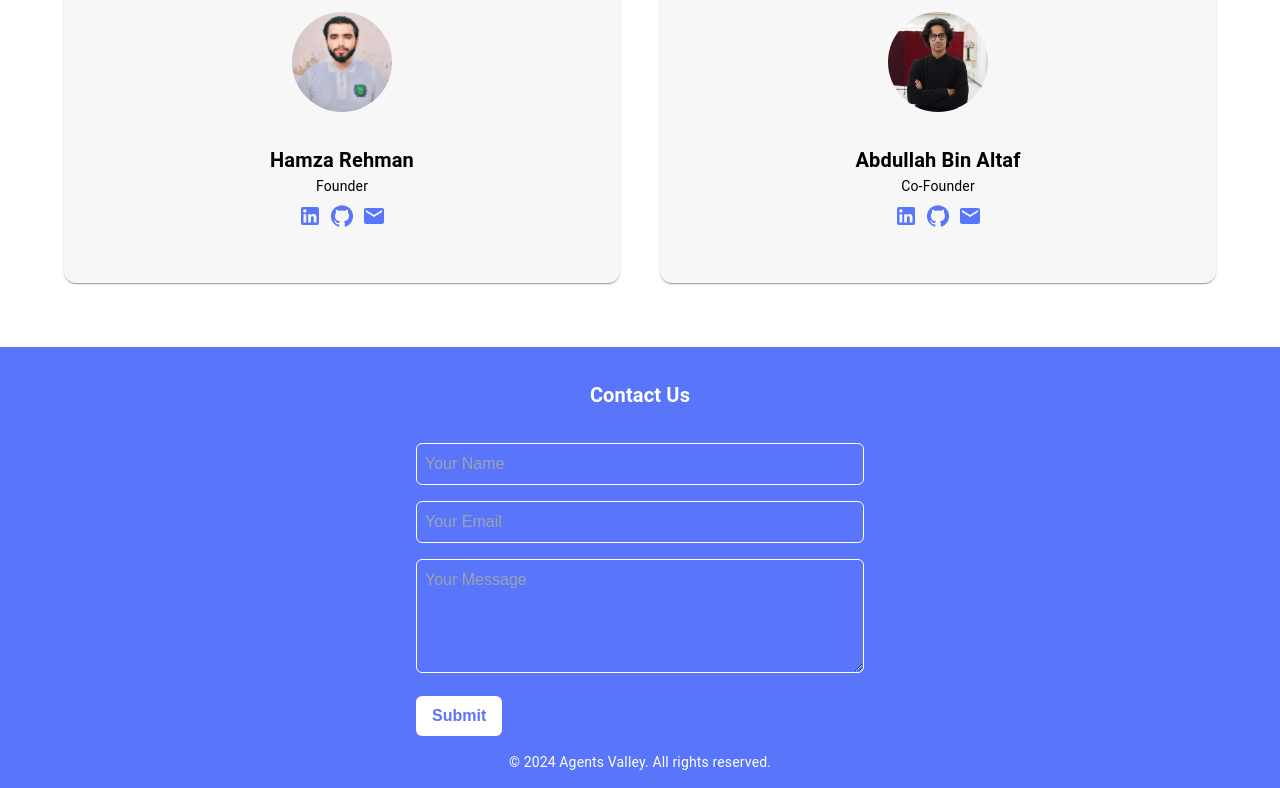
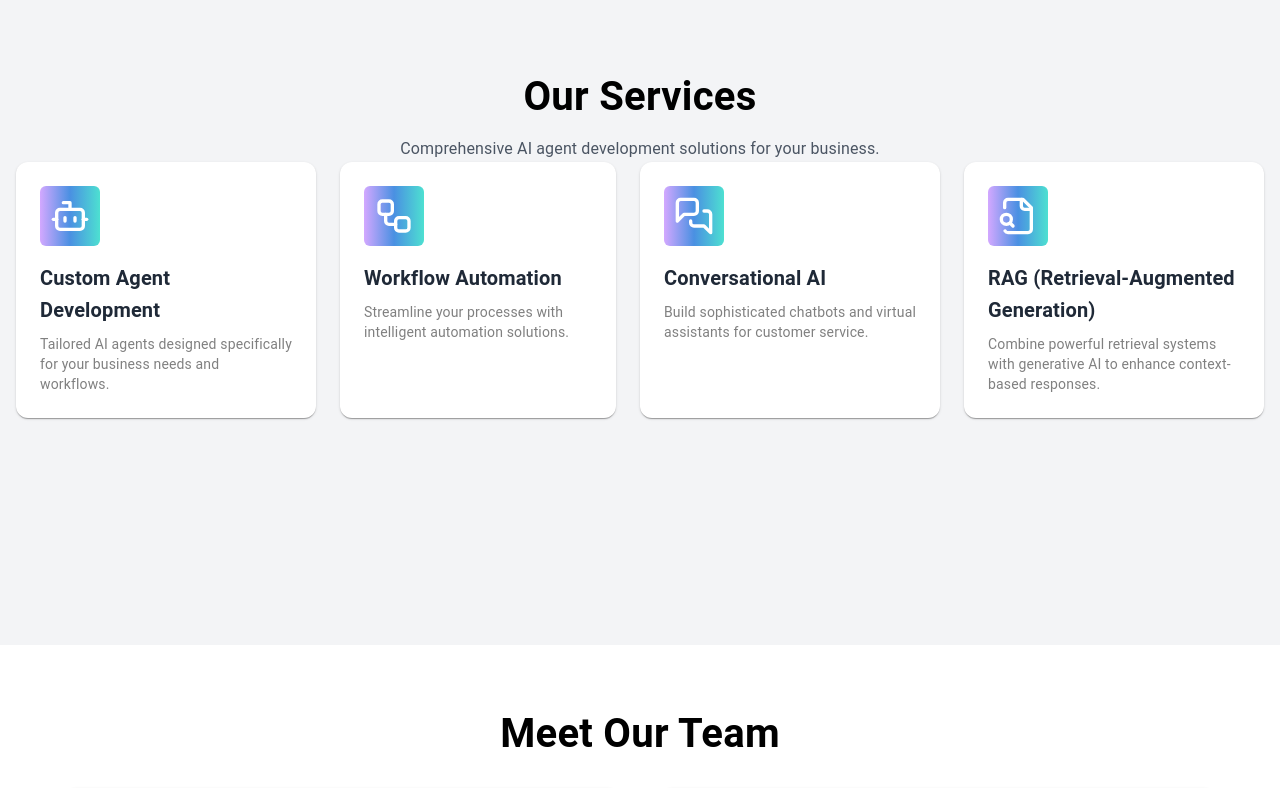
Before and after one commit to agentsvalley/Agents-Valley, a Next.js app: page / in a window 1280 px wide. Shown: the part 1020-1808 px from the top of the page. Built offline with nearby package versions, Linux system fonts and the light colour scheme.

Commit message:
Update page.js

```diff
--- a/app/page.js
+++ b/app/page.js
@@ -5,7 +5,13 @@ import LanguageIcon from "@mui/icons-material/Language";
 import EmailIcon from "@mui/icons-material/Email";
 import GitHubIcon from "@mui/icons-material/GitHub";
 import YouTubeIcon from "@mui/icons-material/YouTube";
-import { Bot, Sparkles } from "lucide-react";
+import {
+  Bot,
+  Sparkles,
+  FileSearch,
+  Workflow,
+  MessagesSquare,
+} from "lucide-react";
 import {
   Typography,
   Container,
@@ -43,6 +49,33 @@ export default function Home() {
       linkedinUrl: "https://www.linkedin.com/in/abdullah-k18",
       githubUrl: "https://github.com/abdullah-k18",
       email: "mailto:abdullahkoraal@gmail.com",
+    },
+  ];
+
+  const services = [
+    {
+      logo: <Bot size={40} color="white" />,
+      title: "Custom Agent Development",
+      description:
+        "Tailored AI agents designed specifically for your business needs and workflows.",
+    },
+    {
+      logo: <Workflow size={40} color="white" />,
+      title: "Workflow Automation",
+      description:
+        "Streamline your processes with intelligent automation solutions.",
+    },
+    {
+      logo: <MessagesSquare size={40} color="white" />,
+      title: "Conversational AI",
+      description:
+        "Build sophisticated chatbots and virtual assistants for customer service.",
+    },
+    {
+      logo: <FileSearch size={40} color="white" />,
+      title: "RAG (Retrieval-Augmented Generation)",
+      description:
+        "Combine powerful retrieval systems with generative AI to enhance context-based responses.",
     },
   ];
 
@@ -244,11 +277,99 @@ export default function Home() {
         </Dialog>
       </section>
 
+      <section
+        id="services"
+        className="bg-gray-100 h-screen flex flex-col items-center justify-center"
+      >
+        <Typography
+          variant="h4"
+          className="text-center text-black"
+          sx={{
+            fontSize: {
+              xs: "2rem",
+              md: "2.5rem",
+              marginBottom: 15,
+              fontWeight: "bolder",
+            },
+          }}
+        >
+          Our Services
+        </Typography>
+        <Typography
+          variant="body1"
+          className="text-gray-600 mb-8"
+          sx={{
+            maxWidth: "600px",
+            textAlign: "center",
+            lineHeight: "1.6rem",
+          }}
+        >
+          Comprehensive AI agent development solutions for your business.
+        </Typography>
+        <Box
+          sx={{
+            display: "flex",
+            justifyContent: "space-between",
+            gap: "1.5rem",
+            padding: "0 1rem",
+          }}
+        >
+          {services.map((service, index) => (
+            <Card
+              key={index}
+              className="shadow-lg cursor-pointer"
+              sx={{
+                backgroundColor: "white",
+                padding: "1.5rem",
+                borderRadius: "0.75rem",
+                textAlign: "left",
+                minWidth: "250px",
+                maxWidth: "300px",
+                transition: "transform 0.3s ease-in-out",
+                "&:hover": {
+                  transform: "scale(1.05)",
+                },
+              }}
+            >
+              <Box
+                sx={{
+                  marginBottom: "1rem",
+                  display: "flex",
+                  alignItems: "center",
+                  justifyContent: "center",
+                  width: "60px",
+                  height: "60px",
+                  borderRadius: "10%",
+                  background:
+                    "linear-gradient(to right, #D3A8FF, #4A90E2, #4DE0D1)",
+                }}
+              >
+                {service.logo}
+              </Box>
+              <Typography
+                variant="h6"
+                sx={{ fontWeight: "bold", marginBottom: "0.5rem" }}
+                className="text-gray-800"
+              >
+                {service.title}
+              </Typography>
+              <Typography
+                variant="body2"
+                sx={{ color: "gray" }}
+                className="text-gray-600"
+              >
+                {service.description}
+              </Typography>
+            </Card>
+          ))}
+        </Box>
+      </section>
+
       <section id="team" className="py-16 bg-white">
         <Container>
           <Typography
             variant="h4"
-            className="text-center text-[#5975fa]"
+            className="text-center text-black"
             sx={{
               fontSize: {
                 xs: "2rem",
@@ -318,7 +439,7 @@ export default function Home() {
                       },
                     }}
                   >
-                    <LinkedInIcon className="text-[#5975fa]" />
+                    <LinkedInIcon className="text-blue-500" />
                   </MuiLink>
                   <MuiLink
                     href={member.githubUrl}
@@ -335,7 +456,7 @@ export default function Home() {
                       },
                     }}
                   >
-                    <GitHubIcon className="text-[#5975fa]" />
+                    <GitHubIcon className="text-[black]" />
                   </MuiLink>
                   <MuiLink
                     href={member.email}
@@ -351,7 +472,7 @@ export default function Home() {
                       },
                     }}
                   >
-                    <EmailIcon className="text-[#5975fa]" />
+                    <EmailIcon className="text-[#EA4335]" />
                   </MuiLink>
                 </CardContent>
               </Card>
@@ -360,59 +481,9 @@ export default function Home() {
         </Container>
       </section>
 
-      <footer className="bg-[#5975fa] pt-8 pb-4">
+      <footer className="bg-[#5975fa] pt-4 pb-4">
         <Container>
           <div className="flex flex-col items-center">
-            <div className="mb-4 w-full max-w-md">
-              <Typography
-                variant="h6"
-                className="text-white text-center"
-                sx={{ fontWeight: "bold", marginBottom: 4 }}
-              >
-                Contact Us
-              </Typography>
-              <form>
-                <div className="mb-4">
-                  <input
-                    type="text"
-                    id="name"
-                    placeholder="Your Name"
-                    className="w-full border border-white rounded-md p-2 focus:outline-none focus:ring-2 focus:ring-white bg-transparent text-white"
-                  />
-                </div>
-                <div className="mb-4">
-                  <input
-                    type="email"
-                    id="email"
-                    placeholder="Your Email"
-                    className="w-full border border-white rounded-md p-2 focus:outline-none focus:ring-2 focus:ring-white bg-transparent text-white"
-                  />
-                </div>
-                <div className="mb-4">
-                  <textarea
-                    id="message"
-                    placeholder="Your Message"
-                    rows="4"
-                    className="w-full border border-white rounded-md p-2 focus:outline-none focus:ring-2 focus:ring-white bg-transparent text-white"
-                  ></textarea>
-                </div>
-                <button
-                  type="submit"
-                  className="bg-white text-[#5975fa] font-bold py-2 px-4 rounded-md transform transition-transform duration-300 hover:scale-110"
-                >
-                  Submit
-                </button>
-              </form>
-            </div>
-
-            <Typography
-              variant="body2"
-              className="text-white text-center"
-              sx={{ marginBottom: 2 }}
-            >
-              &copy; 2024 Agents Valley. All rights reserved.
-            </Typography>
-
             <div className="flex items-center space-x-4">
               <Link
                 href="https://agentsvalley.com/"
@@ -455,6 +526,13 @@ export default function Home() {
                 <YouTubeIcon />
               </Link>
             </div>
+            <Typography
+              variant="body2"
+              className="text-white text-center"
+              sx={{ marginTop: 1 }}
+            >
+              &copy; 2025 Agents Valley. All rights reserved.
+            </Typography>
           </div>
         </Container>
       </footer>
```
Lines whose indentation alone changed are shown as unchanged.
